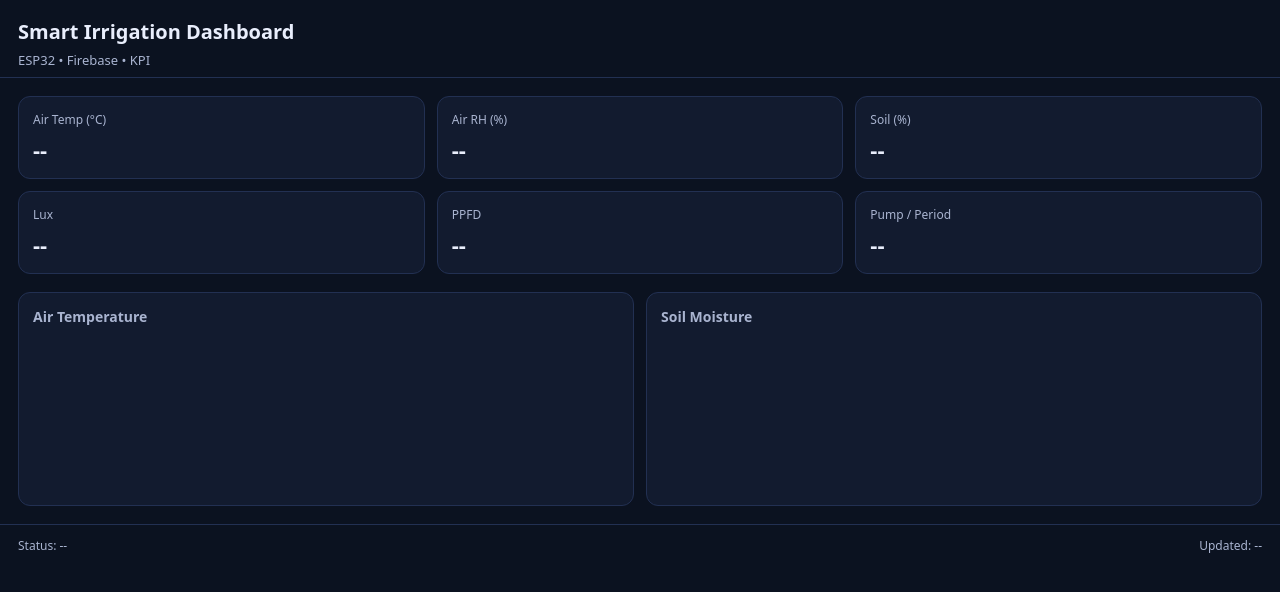
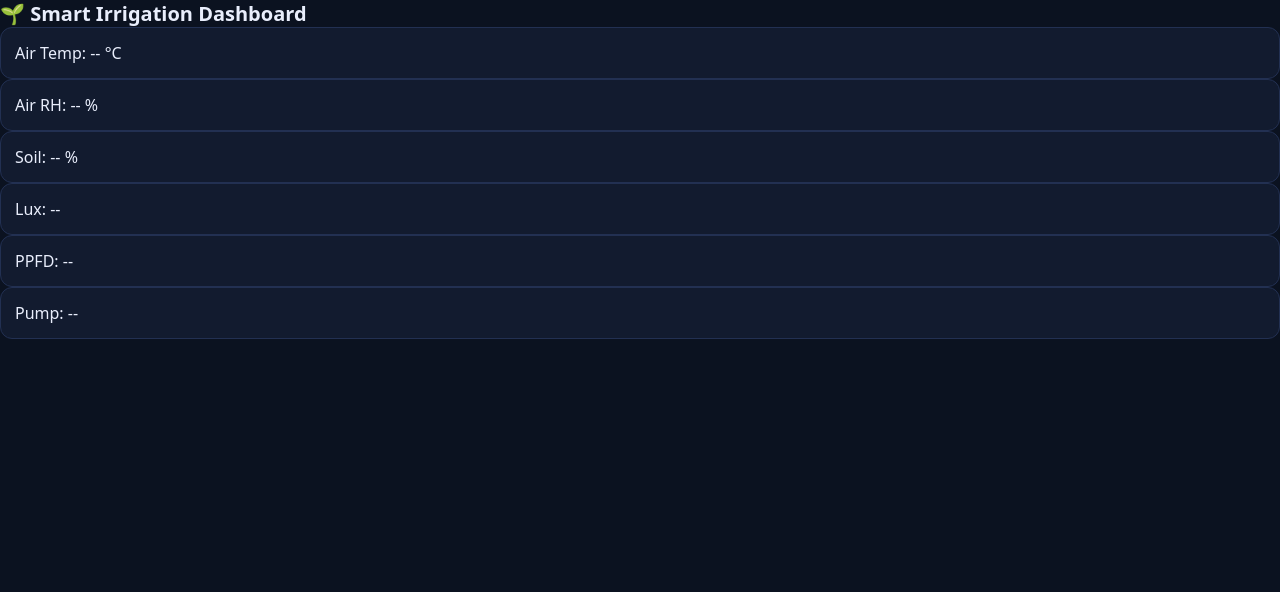
Before and after one commit to artimsara-stack/smart_irrigation_site, a plain HTML site: page index.html in a window 1280 px wide. Drawn offline with nearby package versions, Linux system fonts and the light colour scheme.

Commit message:
Update index.html

```diff
--- a/index.html
+++ b/index.html
@@ -1,45 +1,24 @@
-<!doctype html>
-<html lang="fr">
+<!DOCTYPE html>
+<html lang="en">
 <head>
-  <meta charset="utf-8" />
-  <meta name="viewport" content="width=device-width, initial-scale=1" />
+  <meta charset="UTF-8" />
   <title>Smart Irrigation Dashboard</title>
+  <link rel="stylesheet" href="style.css">
 
-  <link rel="stylesheet" href="style.css" />
-  <script src="https://cdn.jsdelivr.net/npm/chart.js"></script>
+  <!-- Firebase SDK -->
+  <script src="https://www.gstatic.com/firebasejs/9.23.0/firebase-app-compat.js"></script>
+  <script src="https://www.gstatic.com/firebasejs/9.23.0/firebase-database-compat.js"></script>
 </head>
 
 <body>
-  <header class="top">
-    <h1>Smart Irrigation Dashboard</h1>
-    <p class="sub">ESP32 • Firebase • KPI</p>
-  </header>
+  <h1>🌱 Smart Irrigation Dashboard</h1>
 
-  <section class="grid">
-    <div class="card"><div class="k">Air Temp (°C)</div><div class="v" id="air_temp">--</div></div>
-    <div class="card"><div class="k">Air RH (%)</div><div class="v" id="air_rh">--</div></div>
-    <div class="card"><div class="k">Soil (%)</div><div class="v" id="soil">--</div></div>
-    <div class="card"><div class="k">Lux</div><div class="v" id="lux">--</div></div>
-    <div class="card"><div class="k">PPFD</div><div class="v" id="ppfd">--</div></div>
-    <div class="card"><div class="k">Pump / Period</div><div class="v" id="pump_period">--</div></div>
-  </section>
-
-  <section class="charts">
-    <div class="chartCard">
-      <h2>Air Temperature</h2>
-      <canvas id="chartTemp"></canvas>
-    </div>
-
-    <div class="chartCard">
-      <h2>Soil Moisture</h2>
-      <canvas id="chartSoil"></canvas>
-    </div>
-  </section>
-
-  <footer class="foot">
-    <span id="status">Status: --</span>
-    <span id="updated">Updated: --</span>
-  </footer>
+  <div class="card">Air Temp: <span id="air_temp">--</span> °C</div>
+  <div class="card">Air RH: <span id="air_rh">--</span> %</div>
+  <div class="card">Soil: <span id="soil">--</span> %</div>
+  <div class="card">Lux: <span id="lux">--</span></div>
+  <div class="card">PPFD: <span id="ppfd">--</span></div>
+  <div class="card">Pump: <span id="pump">--</span></div>
 
   <script src="app.js"></script>
 </body>
```
